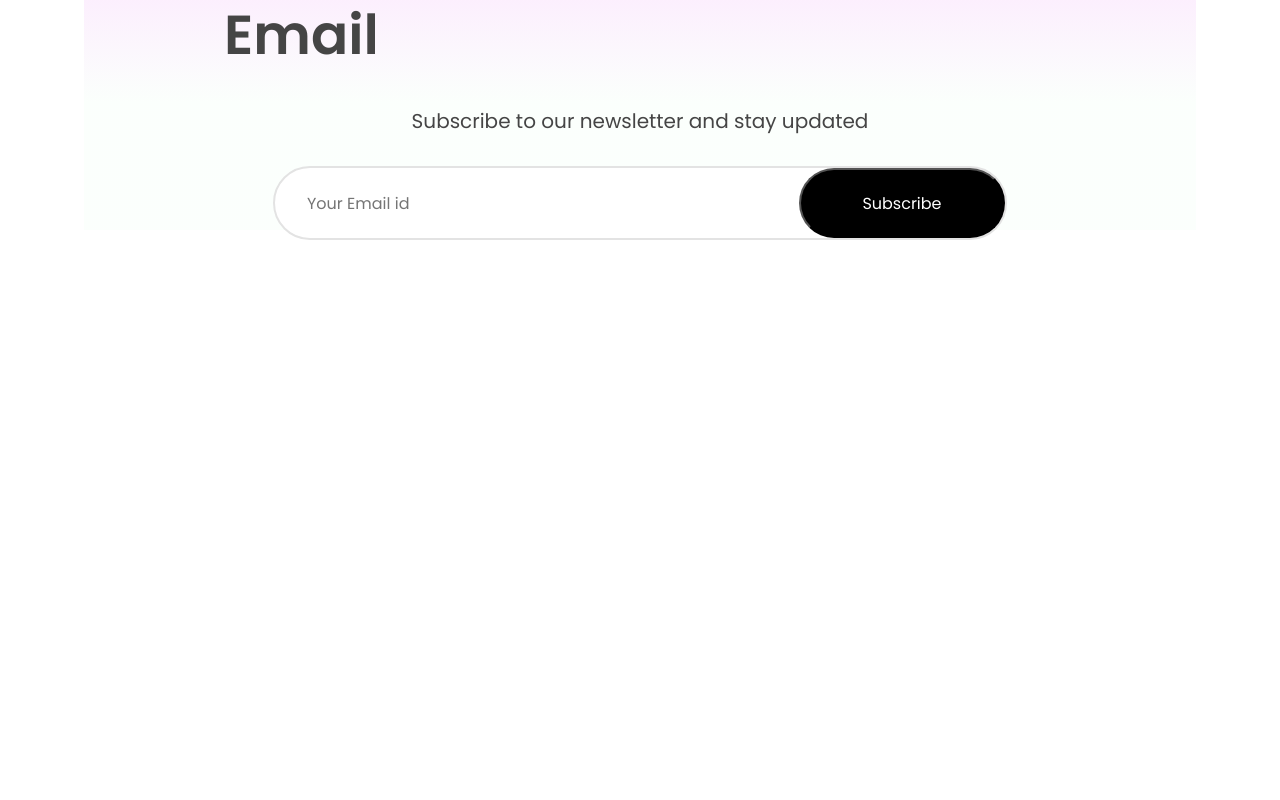
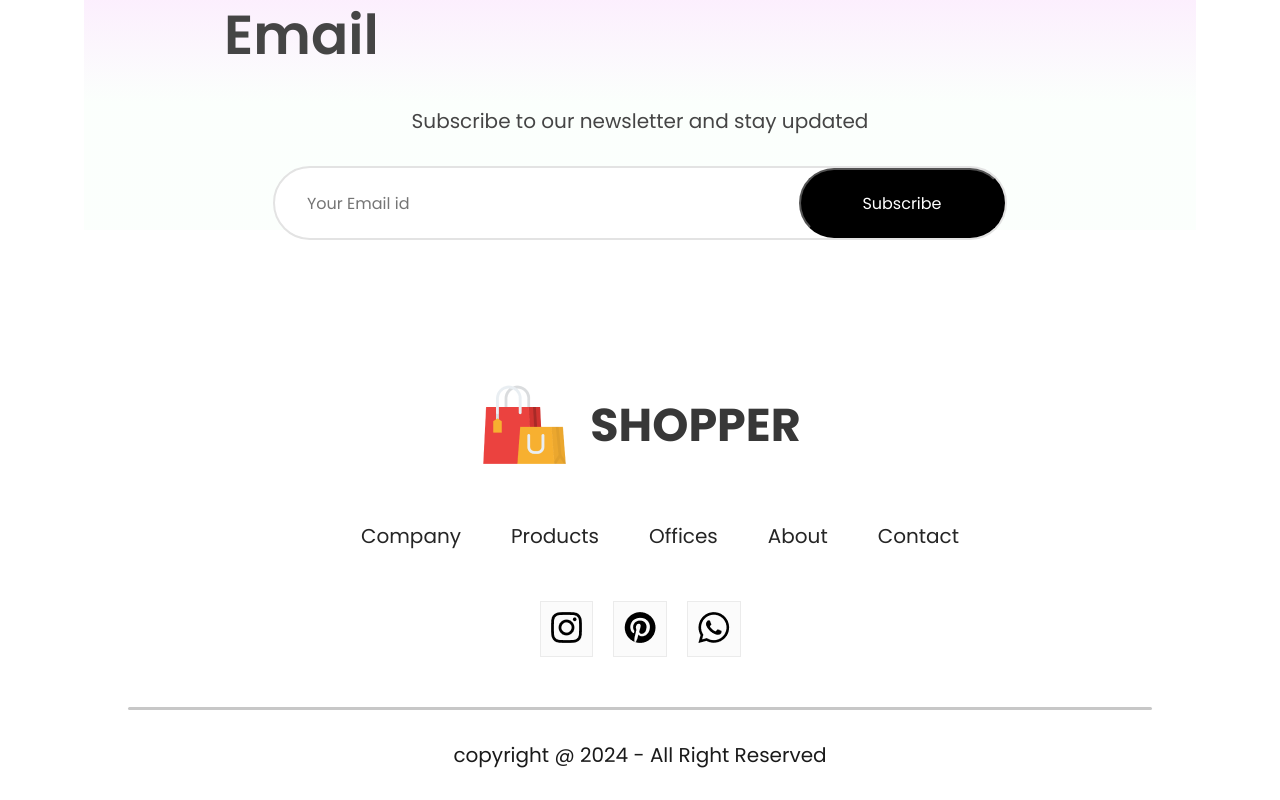
Before and after one commit to kazibilasi/e-commerce-frontend, a React (Vite) app: page / in a window 1280 px wide. Shown: the part 3648-4448 px from the top of the page. Before the commit the page ends 4028 px from the top, so only its background shows below. Built offline with nearby package versions, Linux system fonts and the light colour scheme.

Commit message:
completed footer

```diff
--- a/src/App.jsx
+++ b/src/App.jsx
@@ -1,6 +1,7 @@
 
 import { Outlet } from 'react-router-dom'
 import { Navbar } from './Components/Navbar/Navbar'
+import { Footer } from './Components/Footer/Footer'
 
 function App() {
 
@@ -9,6 +10,7 @@
     <>
      <Navbar></Navbar>
      <Outlet></Outlet>
+     <Footer></Footer>
     </>
   )
 }
--- /dev/null
+++ b/src/Components/Footer/Footer.css
@@ -0,0 +1,59 @@
+.footer{
+    display: flex;
+    flex-direction: column;
+    justify-content: center;
+    align-items: center;
+    gap: 50px;
+}
+.footer-logo{
+    display: flex;
+    align-items: center;
+    gap: 20px;
+}
+.footer-logo p{
+    color: #383838;
+    font-size: 46px;
+    font-weight: 700;
+
+}
+.footer-links{
+    display: flex;
+    list-style: none;
+    gap: 50px;
+    color: #252525;
+    font-size: 20px;
+
+}
+.footer-links li{
+    cursor: pointer;
+}
+.footer-social-icon{
+    display: flex;
+    gap: 20px;
+}
+
+.footer-icons-container{
+    padding: 10px;
+    padding-bottom: 6px;
+    background:#fbfbfb;
+    border: 1px solid #ebebeb;
+
+
+}
+.footer-copyright{
+   display: flex;
+   flex-direction: column;
+   align-items: center;
+   gap: 30px;
+   width: 100%;
+   margin-bottom: 30px;
+   color: #1a1a1a;
+   font-size: 20px;
+}
+.footer-copyright hr{
+    width: 80%;
+    border: none;
+    border-radius: 10px;
+    height: 3px;
+    background: #c7c7c7;
+}
--- /dev/null
+++ b/src/Components/Footer/Footer.jsx
@@ -0,0 +1,41 @@
+/* eslint-disable no-unused-vars */
+import React from 'react'
+import './Footer.css'
+import footer_logo from '../Assets/logo_big.png'
+import instagram_icon from '../Assets/instagram_icon.png'
+import pintester_icon from '../Assets/pintester_icon.png'
+import whatsapp_icon from '../Assets/whatsapp_icon.png'
+
+export const Footer = () => {
+    return (
+        <div className='footer'>
+            <div className='footer-logo'>
+                <img src={footer_logo}></img>
+                <p>SHOPPER</p>
+            </div>
+            <ul className='footer-links'>
+                <li>Company</li>
+                <li>Products</li>
+                <li>Offices</li>
+                <li>About</li>
+                <li>Contact</li>
+            </ul>
+            <div className='footer-social-icon'>
+                <div className='footer-icons-container'>
+                    <img src={instagram_icon}></img>
+                </div>
+                <div className='footer-icons-container'>
+                    <img src={pintester_icon}></img>
+                </div>
+                <div className='footer-icons-container'>
+                    <img src={whatsapp_icon}></img>
+                </div>
+            </div>
+
+            <div className='footer-copyright'>
+                <hr></hr>
+                <p>copyright @ 2024 - All Right Reserved</p>
+            </div>
+        </div>
+    )
+}
```
